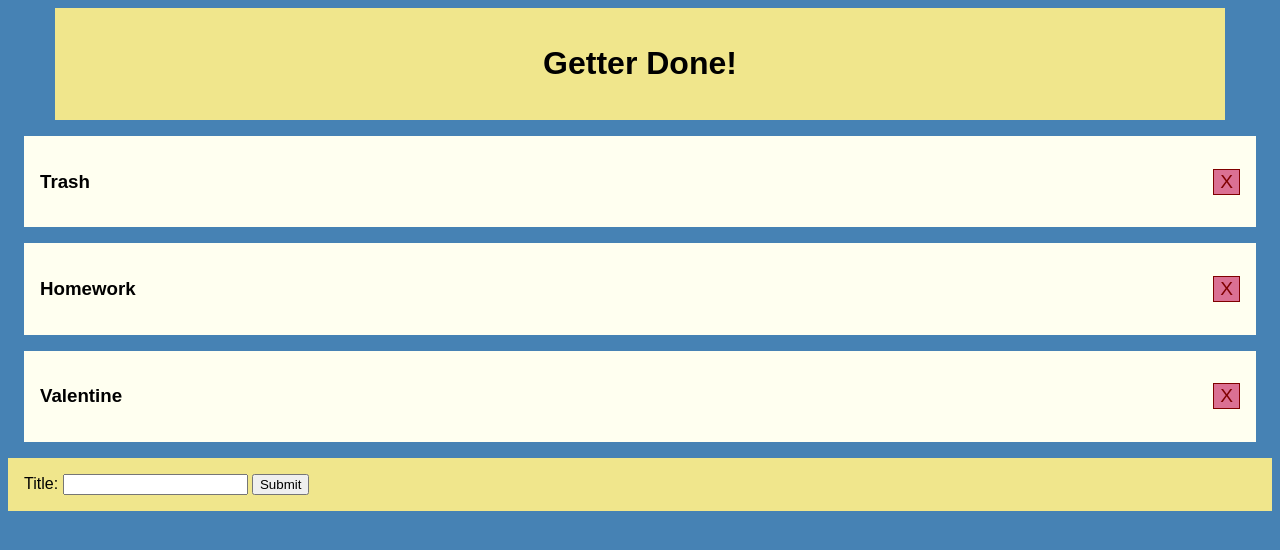
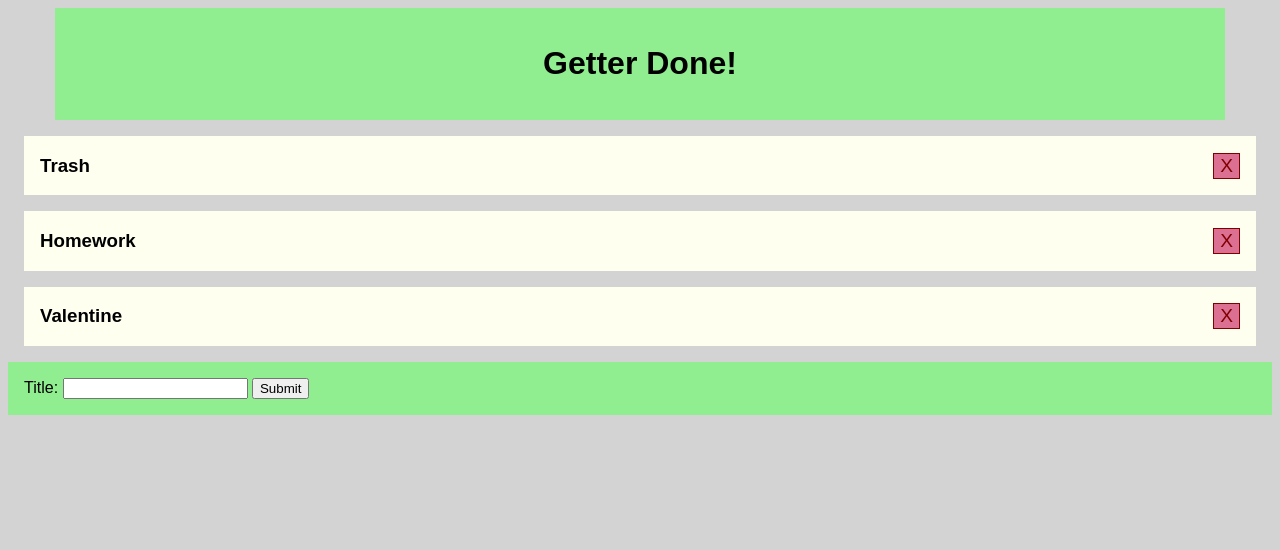
Before and after one commit to Jacksone250/Workspace, a plain HTML site: page to-do-project/index.html in a window 1280 px wide. Drawn offline with Linux system fonts and the light colour scheme.

Commit message:
css updates

```diff
--- a/to-do-project/scripts/main.js
+++ b/to-do-project/scripts/main.js
@@ -12,5 +12,5 @@ import Tasks from './tasks.js';
 
 // submit and form
     // listener on button
-    // document.querySelector('#submitButton').addEventListener("onclick", myTasks.addTask());
+   // document.querySelector('#submitButton').addEventListener('click', myTasks.addTask());
     // save new task function
--- a/to-do-project/style/indexStyle.css
+++ b/to-do-project/style/indexStyle.css
@@ -1,7 +1,7 @@
 /* html selectors */
 body {
     font-family: Arial, Helvetica, sans-serif;
-    background-color: steelblue;
+    background-color: lightgrey;
 
 }
 header {
@@ -9,7 +9,7 @@ header {
     padding: 1em;
     text-align: center;
     max-width: 90%;
-    background-color: khaki;
+    background-color: lightgreen;
 }
 
 ul {
@@ -23,7 +23,7 @@ li {
     grid-template-columns: 1fr 1fr;
     align-items: center;
     margin: 1em;
-    padding: 1em;
+    padding: 0em 1em 0em 1em;
     background-color: ivory;
 }
 
@@ -40,7 +40,7 @@ li button {
 footer {
     margin: 0 auto;
     padding: 1em;
-    background-color: khaki;
+    background-color: lightgreen;
 }
 /* class selectors */
 
```
